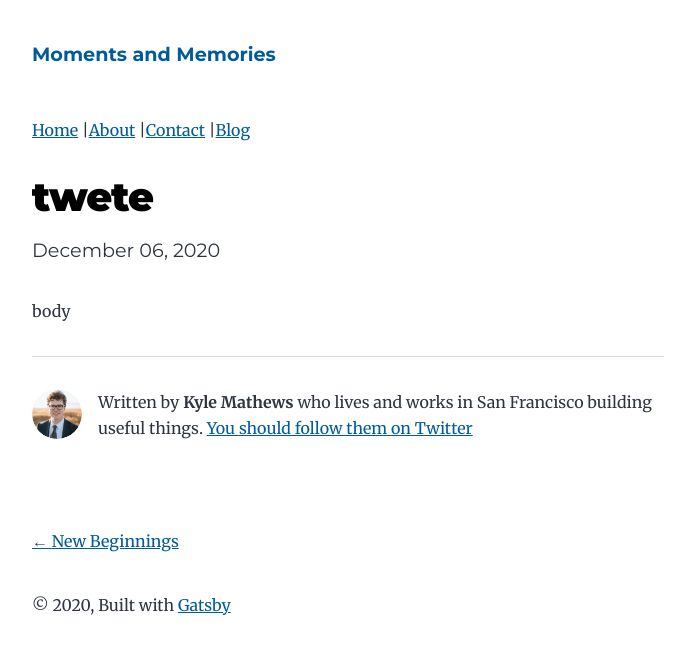
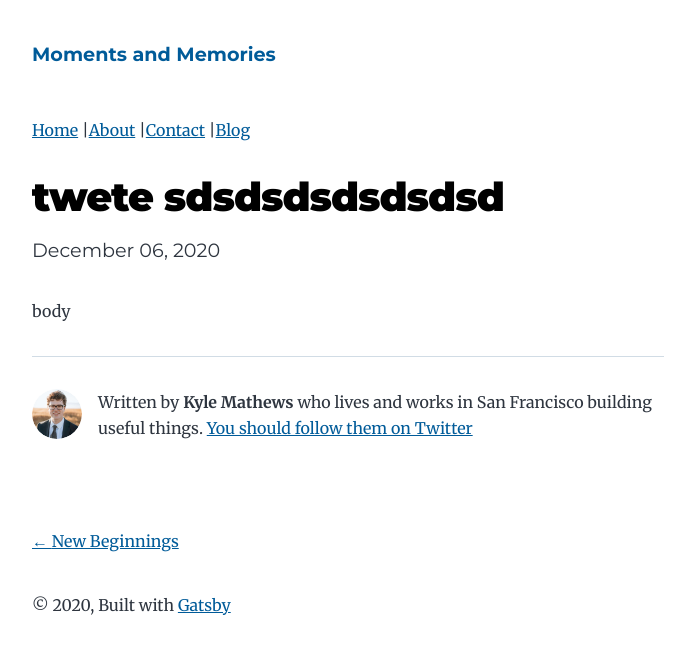
Before and after one commit to momentsandmemoriesonline/moments-blog, a Gatsby site: page /twete/ in a window 1280 px wide. Shown: the whole page, without its empty margins (292-975 px from the left). Built offline with nearby package versions, Linux system fonts and the light colour scheme; Gatsby itself is replaced by a stand-in of ours.

Commit message:
Update Blog “twete/index”

```diff
--- a/content/blog/twete/index.md
+++ b/content/blog/twete/index.md
@@ -1,5 +1,5 @@
 ---
-title: twete
+title: twete  sdsdsdsdsdsdsd
 date: 2020-12-06T20:07:06.126Z
 description: werwerwerwe
 ---
```
